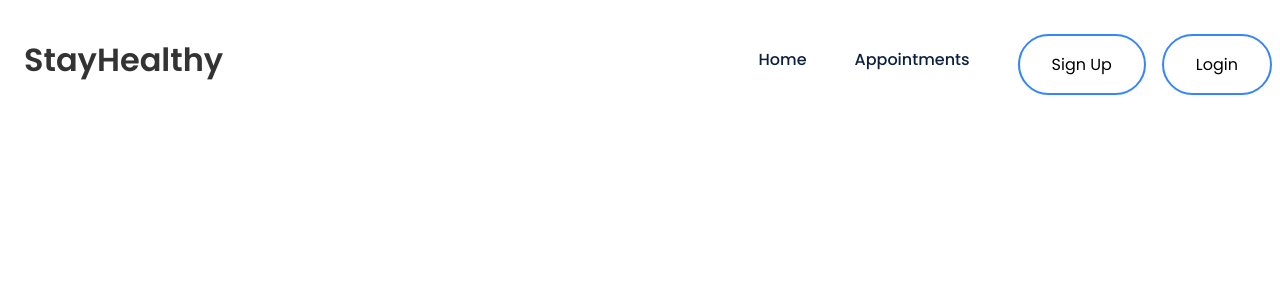
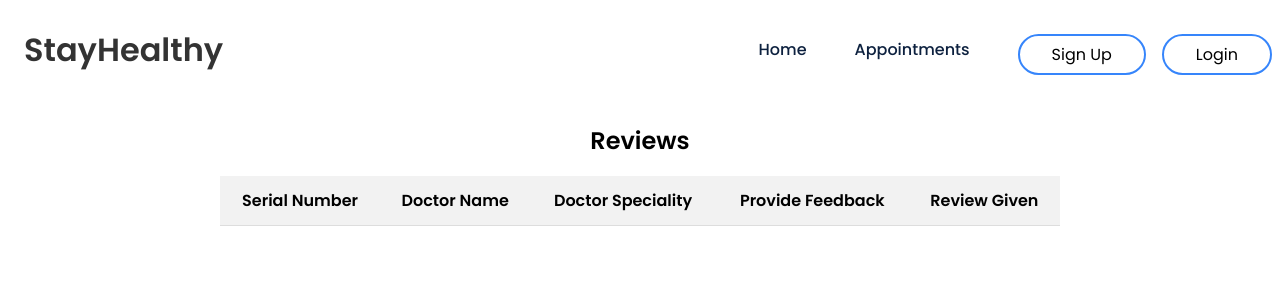
Before and after one commit to cryptotweezer/med_appt_capstone, a React (Create React App) app: page /review in a window 1280 px wide. Shown: the top 300 px of the page. Built offline with nearby package versions, Linux system fonts and the light colour scheme.

Commit message:
Reviews Done!

```diff
--- a/src/App.js
+++ b/src/App.js
@@ -6,6 +6,8 @@ import SignUp from './Components/Sign_Up/Sign_Up';
 import Login from './Components/Login/Login';
 import FindDoctorSearch from './Components/FindDoctorSearch/FindDoctorSearch';
 import BookingConsultation from './Components/BookingConsultation';
+import ReviewForm from './Components/ReviewForm/ReviewForm';
+
 
 function App() {
   return (
@@ -18,6 +20,7 @@ function App() {
             <Route path="/login" element={<Login />} />
             <Route path="/find-doctor" element={<FindDoctorSearch />} />
             <Route path="/booking-consultation" element={<BookingConsultation />} />
+            <Route path="/review" element={<ReviewForm />} />
           </Routes>
         </Notification>
       </BrowserRouter>
--- a/src/Components/BookingConsultation.js
+++ b/src/Components/BookingConsultation.js
@@ -24,15 +24,21 @@ const BookingConsultation = () => {
     const keys = Object.keys(localStorage);
 
     keys.forEach(key => {
-      if (key !== 'doctorData' && key !== 'auth-token' && key !== 'email') {
+      if (
+        key !== 'doctorData' &&
+        key !== 'auth-token' &&
+        key !== 'email' &&
+        !key.startsWith('review_')
+      ) {
         const appointmentData = JSON.parse(localStorage.getItem(key));
-        if (appointmentData) {
+        if (appointmentData?.date && appointmentData?.time) {
           allAppointments.push({ doctorName: key, appointmentData });
         }
       }
     });
 
     setAppointments(allAppointments);
+
   }, []);
 
   const handleCancelAppointment = (doctorName) => {
@@ -47,7 +53,7 @@ const BookingConsultation = () => {
   const filteredDoctors = doctors.filter(doc => doc.speciality === selectedSpeciality);
 
   return (
-    <div className="searchpage-container">
+    <div className="searchpage-container" style={{ marginTop: '100px' }}>
       <FindDoctorSearch onDoctorSelect={handleDoctorSelect} />
 
       {selectedSpeciality && (
@@ -90,11 +96,12 @@ const BookingConsultation = () => {
               }}>
                 <h3 style={{ textAlign: 'center' }}>Appointment Details</h3>
                 <p><strong>Doctor:</strong> {item.doctorName}</p>
-                <p><strong>Speciality:</strong> {JSON.parse(localStorage.getItem('doctorData'))?.speciality || ''}</p>
+                <p><strong>Speciality:</strong> {item.appointmentData.speciality || 'Unknown'}</p>
                 <p><strong>Name:</strong> {username}</p>
                 <p><strong>Phone Number:</strong> {item.appointmentData.phoneNumber}</p>
                 <p><strong>Date of Appointment:</strong> {item.appointmentData.date}</p>
                 <p><strong>Time Slot:</strong> {item.appointmentData.time}</p>
+
 
                 <button
                   onClick={() => handleCancelAppointment(item.doctorName)}
--- a/src/Components/Navbar/Navbar.js
+++ b/src/Components/Navbar/Navbar.js
@@ -34,7 +34,7 @@ const Navbar = () => {
           <Link to="/">Home</Link>
         </li>
         <li className="link">
-          <Link to="/booking-consultation">Appointments</Link> {/* Cambiado */}
+          <Link to="/booking-consultation">Appointments</Link>
         </li>
 
         {!userEmail ? (
@@ -52,6 +52,9 @@ const Navbar = () => {
           </>
         ) : (
           <>
+            <li className="link">
+              <Link to="/review">Reviews</Link>
+            </li>
             <li className="link" style={{ fontWeight: "bold", marginRight: "10px" }}>
               {userEmail.split('@')[0]}
             </li>
--- /dev/null
+++ b/src/Components/ReviewForm/ReviewForm.css
@@ -0,0 +1,115 @@
+.review-wrapper {
+  padding: 30px;
+  max-width: 900px;
+  margin: 80px auto 0 auto; /* ⬅ Añadido margin-top para compensar Navbar */
+}
+
+h2 {
+  text-align: center;
+  margin-bottom: 20px;
+  font-weight: 600;
+  font-family: 'Poppins', sans-serif;
+}
+
+table {
+  width: 100%;
+  border-collapse: collapse;
+  margin-top: 20px;
+  font-family: 'Poppins', sans-serif;
+  border-spacing: 0;
+}
+
+table th,
+table td {
+  border-bottom: 1px solid #ddd;
+  padding: 12px;
+  text-align: center;
+  vertical-align: middle; /* ⬅ mejora la alineación vertical */
+}
+
+table th {
+  background-color: #f2f2f2;
+  font-weight: 600;
+}
+
+table td:first-child,
+table th:first-child {
+  border-left: none;
+}
+
+table td:last-child,
+table th:last-child {
+  border-right: none;
+}
+
+button {
+  background-color: #007bff;
+  color: white;
+  padding: 6px 16px;
+  border: none;
+  border-radius: 4px;
+  cursor: pointer;
+}
+
+button:disabled {
+  background-color: #ccc;
+  cursor: not-allowed;
+}
+
+.review-form-container {
+  margin-top: 30px;
+  display: flex;
+  justify-content: center;
+}
+
+.review-form-box {
+  background-color: #f9f9f9;
+  padding: 20px;
+  width: 100%;
+  max-width: 500px;
+  border-radius: 10px;
+  border: 1px solid #ccc;
+  text-align: left;
+  box-shadow: 0px 4px 10px rgba(0, 0, 0, 0.05);
+}
+
+.review-form-box h3 {
+  margin-bottom: 15px;
+  font-size: 18px;
+  text-align: center;
+}
+
+.review-form-box label {
+  display: block;
+  margin: 8px 0 4px;
+  font-weight: 500;
+}
+
+.review-form-box input,
+.review-form-box textarea {
+  width: 100%;
+  padding: 8px;
+  margin-bottom: 12px;
+  border: 1px solid #ccc;
+  border-radius: 4px;
+  font-family: inherit;
+  font-size: 14px;
+}
+
+.review-form-box textarea {
+  resize: vertical;
+  min-height: 80px;
+}
+
+.review-form-box span {
+  font-size: 20px;
+}
+
+.review-text {
+  word-wrap: break-word;
+  word-break: break-word;
+  max-width: 300px;
+  margin: auto;
+  text-align: left;
+  white-space: pre-wrap;
+}
--- /dev/null
+++ b/src/Components/ReviewForm/ReviewForm.js
@@ -0,0 +1,170 @@
+import React, { useState, useEffect } from 'react';
+import './ReviewForm.css';
+
+const ReviewForm = () => {
+  const [appointments, setAppointments] = useState([]);
+  const [showFormDoctor, setShowFormDoctor] = useState(null);
+  const [formData, setFormData] = useState({
+    name: '',
+    review: '',
+    rating: 0,
+  });
+
+  useEffect(() => {
+  const name = sessionStorage.getItem('name') || '';
+  const doctorData = JSON.parse(localStorage.getItem('doctorData'));
+  setFormData((prev) => ({ ...prev, name }));
+
+  const bookedAppointments = [];
+
+  for (let i = 0; i < localStorage.length; i++) {
+    const key = localStorage.key(i);
+
+    // Excluir reviews y otras claves que no son citas
+    if (
+      key === 'doctorData' ||
+      key.startsWith('review_') ||
+      key.startsWith('config') ||
+      key.startsWith('auth') ||
+      key === 'email'
+    ) {
+      continue;
+    }
+
+    const appt = JSON.parse(localStorage.getItem(key));
+
+    if (appt?.date && appt?.time) {
+      // Usar doctorData como respaldo si no hay speciality en la cita
+      const doctorSpeciality =
+        appt.speciality || (doctorData?.name === key ? doctorData.speciality : 'Unknown');
+
+      const reviewKey = `review_${key}`;
+      const savedReview = localStorage.getItem(reviewKey);
+
+      bookedAppointments.push({
+        doctorName: key,
+        speciality: doctorSpeciality,
+        review: savedReview ? JSON.parse(savedReview) : null,
+      });
+    }
+  }
+
+  setAppointments(bookedAppointments);
+}, []);
+
+
+  const handleClickHere = (doctorName) => {
+    setShowFormDoctor(doctorName);
+    const name = sessionStorage.getItem("name") || "";
+    setFormData({ name, review: '', rating: 0 });
+  };
+
+  const handleSubmit = (e) => {
+    e.preventDefault();
+    const { name, review, rating } = formData;
+    if (!name || !review || rating === 0) {
+      alert("Please fill all fields and select a rating.");
+      return;
+    }
+
+    const reviewData = { name, review, rating };
+    const key = `review_${showFormDoctor}`;
+    localStorage.setItem(key, JSON.stringify(reviewData));
+    setShowFormDoctor(null);
+    alert("Review submitted successfully!");
+    window.location.reload(); // refrescar para cargar review en tabla
+  };
+
+  return (
+    <div className="review-wrapper">
+      <h2>Reviews</h2>
+      <table>
+        <thead>
+          <tr>
+            <th>Serial Number</th>
+            <th>Doctor Name</th>
+            <th>Doctor Speciality</th>
+            <th>Provide Feedback</th>
+            <th>Review Given</th>
+          </tr>
+        </thead>
+        <tbody>
+          {appointments.map((appt, index) => {
+            const reviewKey = `review_${appt.doctorName}`;
+            const review = JSON.parse(localStorage.getItem(reviewKey));
+            return (
+              <tr key={index}>
+                <td>{index + 1}</td>
+                <td>{appt.doctorName}</td>
+                <td>{appt.speciality}</td>
+                <td>
+                  {review ? (
+                    <button disabled>Submitted</button>
+                  ) : (
+                    <button onClick={() => handleClickHere(appt.doctorName)}>Click Here</button>
+                  )}
+                </td>
+                <td>
+                  {review ? (
+                    <div className="review-text">
+                      <p>{review.review}</p>
+                      <p>{'★'.repeat(review.rating)}</p>
+                    </div>
+                  ) : (
+                    '-'
+                  )}
+                </td>
+              </tr>
+            );
+          })}
+        </tbody>
+      </table>
+
+      {/* Formulario fuera de la tabla */}
+      {showFormDoctor && (
+        <div className="review-form-container">
+          <form onSubmit={handleSubmit} className="review-form-box">
+            <h3>Give Your Review</h3>
+            <div>
+              <label>Name:</label>
+              <input
+                type="text"
+                name="name"
+                value={formData.name}
+                onChange={(e) => setFormData({ ...formData, name: e.target.value })}
+              />
+            </div>
+            <div>
+              <label>Review:</label>
+              <textarea
+                name="review"
+                value={formData.review}
+                onChange={(e) => setFormData({ ...formData, review: e.target.value })}
+              />
+            </div>
+            <div>
+              <label>Rating:</label>
+              {[1, 2, 3, 4, 5].map((star) => (
+                <span
+                  key={star}
+                  style={{
+                    cursor: "pointer",
+                    color: star <= formData.rating ? "gold" : "gray",
+                    fontSize: "20px",
+                    marginRight: "4px"
+                  }}
+                  onClick={() => setFormData({ ...formData, rating: star })}
+                >
+                  ★
+                </span>
+              ))}
+            </div>
+            <button type="submit">Submit</button>
+          </form>
+        </div>
+      )}
+    </div>
+  );
+};
+
+export default ReviewForm;
```
Also changed, not shown: 1 other file (tests, documents, lock files or other folders).
